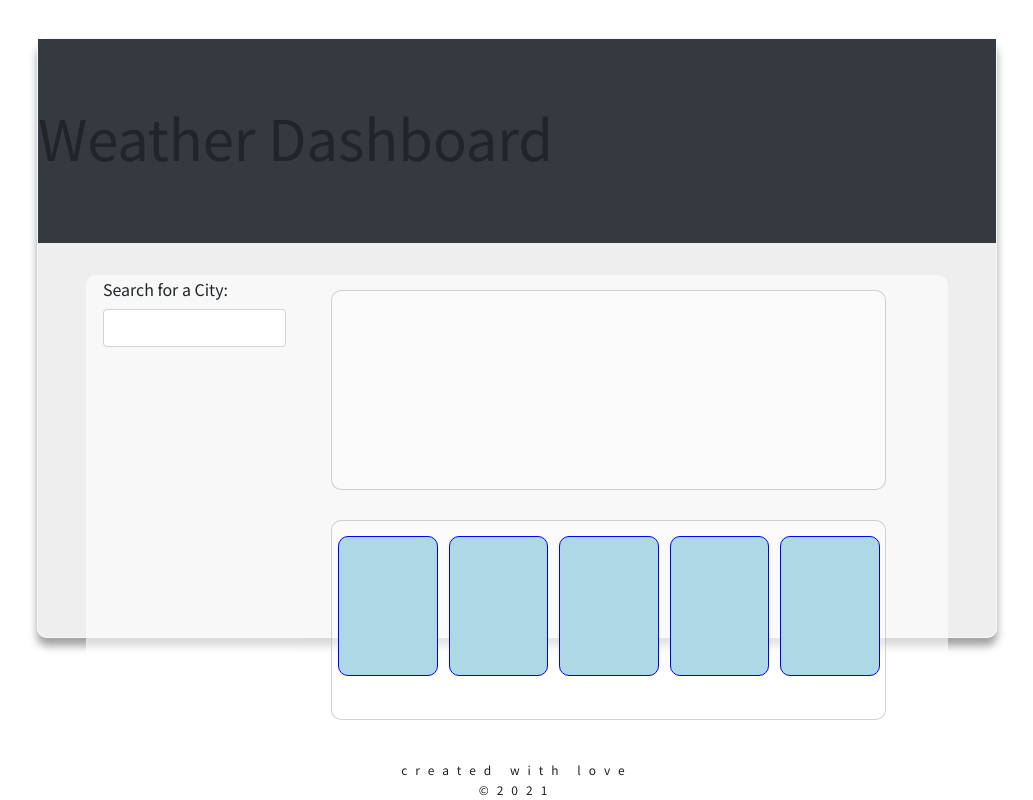
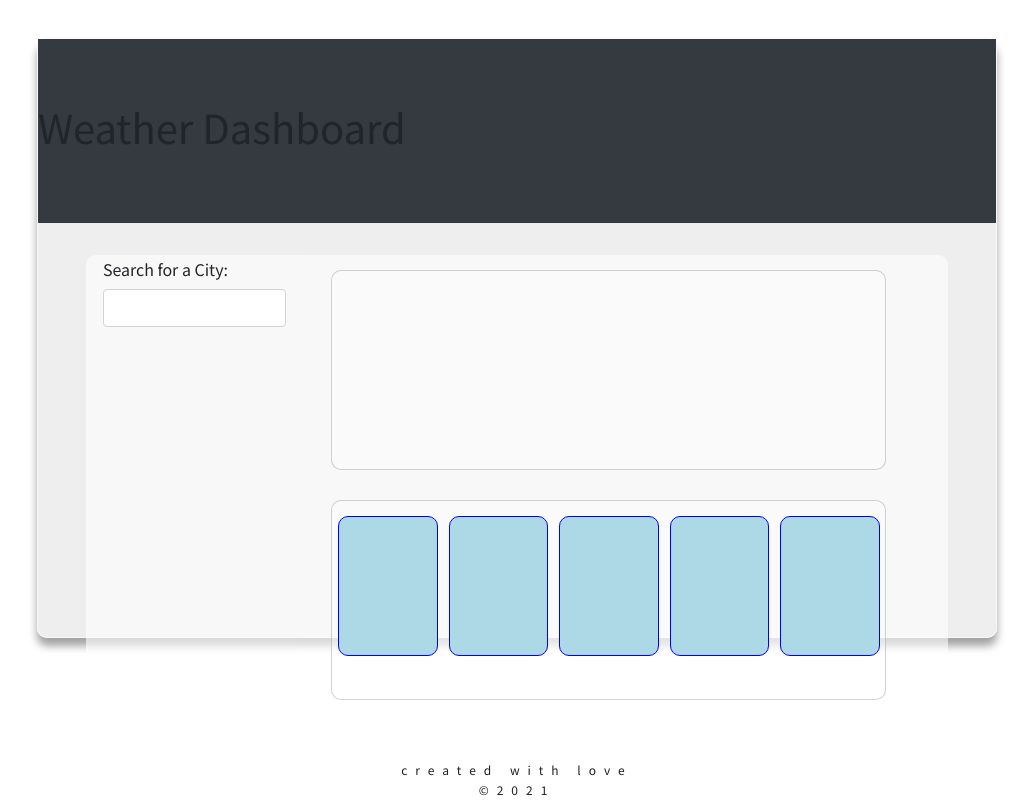
Before and after one commit to jojoford/weather-dashboard, a plain HTML site: page index.html in a window 1280 px wide. Shown: the whole page, without its empty margins (123-1156 px from the left). Drawn offline with nearby package versions, Linux system fonts and the light colour scheme; no server answers.

Commit message:
Update index.html

```diff
--- a/index.html
+++ b/index.html
@@ -17,7 +17,7 @@
     <body>
     <div class="container" id="main-container">
          <div class="jumbotron jumbotron-fluid bg-dark">
-    <h1 class="display-4 heading">Weather Dashboard</h1>
+    <h1 class="header">Weather Dashboard</h1>
   </div>
         <div class="row" id="main-row">
             <div class="col-xs-12 col-sm-12 col-md-12 col-lg-3" id="main-col-left">
```
